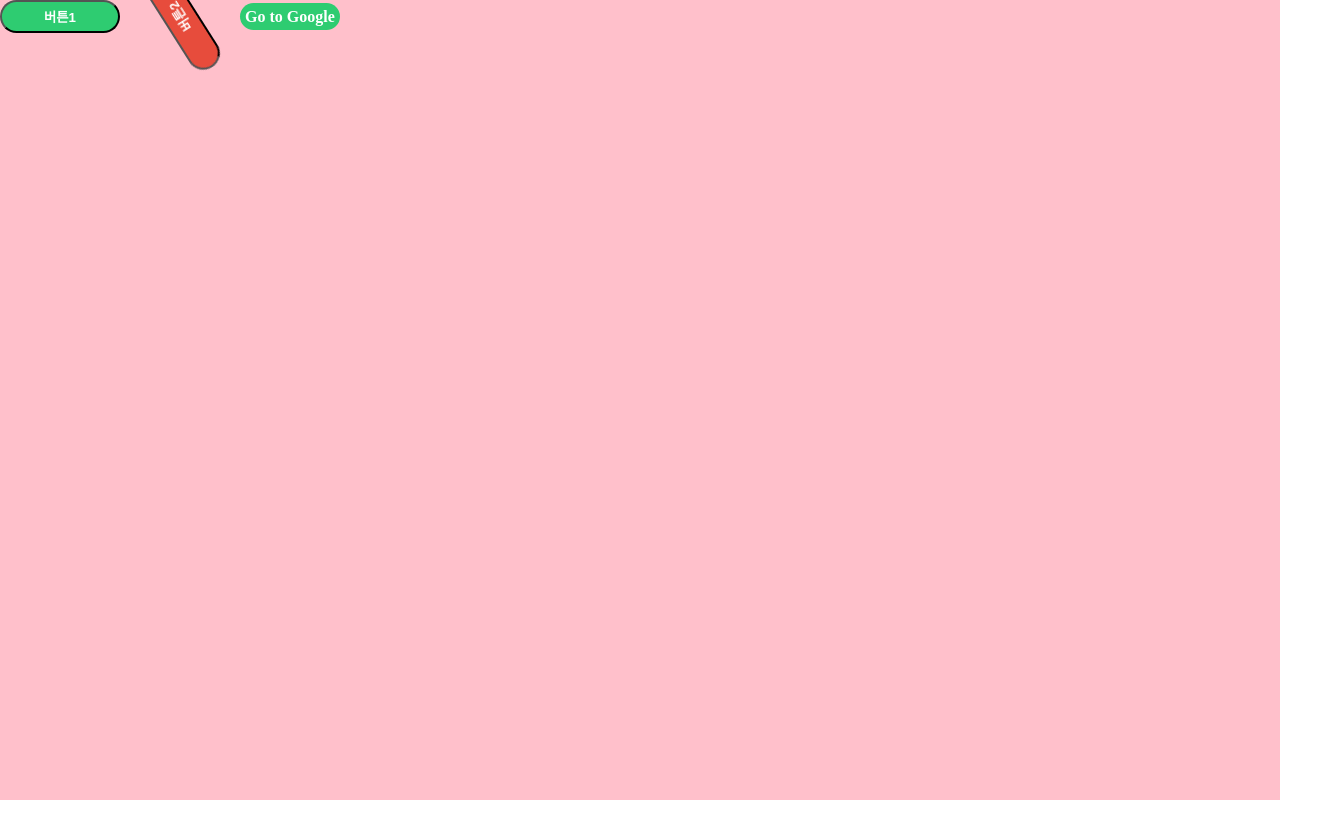
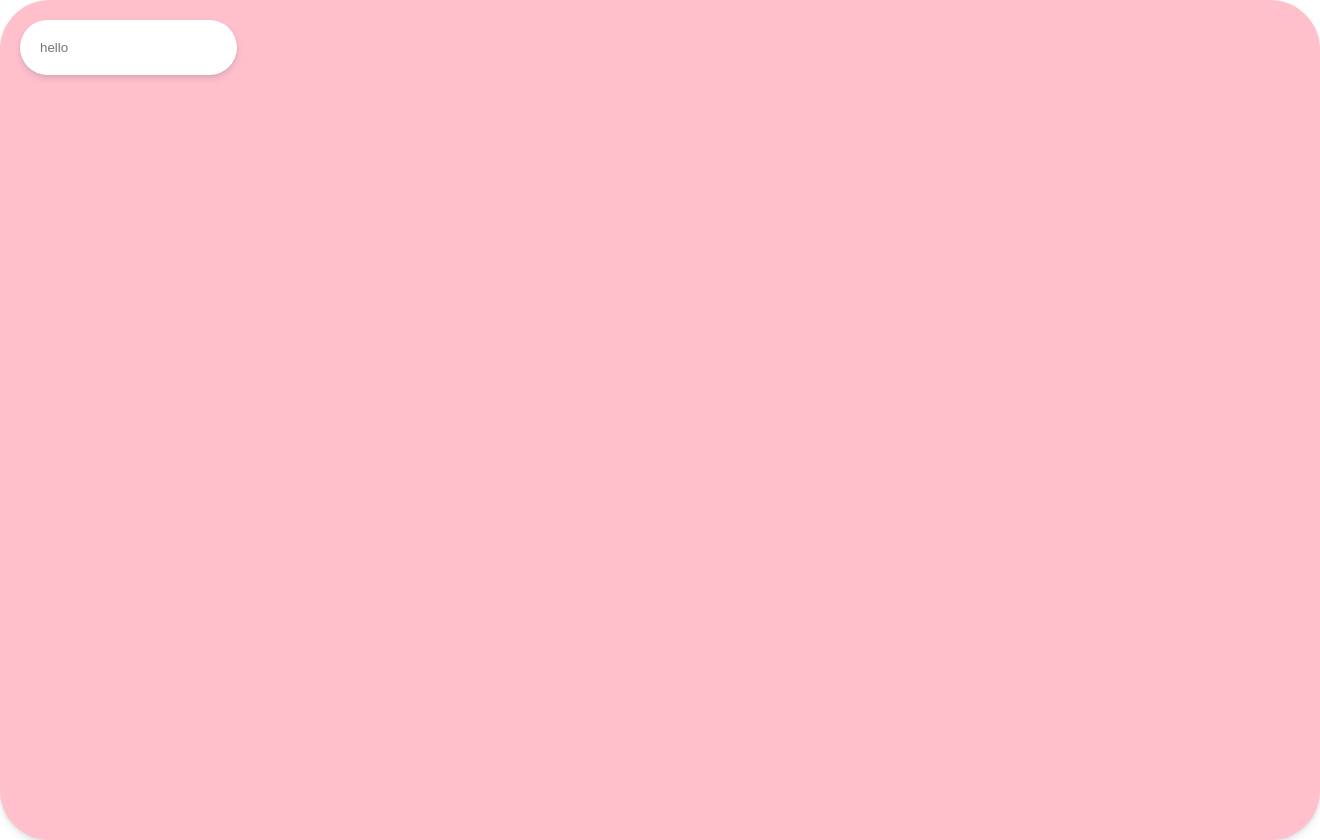
Before and after one commit to pongdang/blog.pongdang.me, a React (Create React App) app: page / in a window 1280 px wide. Shown: the whole page, 1320 px wide, since content can reach past the window. Before the commit the page ends 800 px from the top, so only its background shows below. Built offline with nearby package versions, Linux system fonts and the light colour scheme.

Commit message:
재활용할 수 있는 스타일

```diff
--- a/src/App.js
+++ b/src/App.js
@@ -1,4 +1,4 @@
-import styled, { createGlobalStyle, css, keyframes } from "styled-components";
+import styled, { createGlobalStyle, css } from "styled-components";
 
 const GlobalStyle = createGlobalStyle`
 body {
@@ -6,60 +6,39 @@
   padding:0;
 }
 `;
+
+const awesomeCard = css`
+  box-shadow: 0 4px 6px rgba(50, 50, 93, 0.11), 0 1px 3px rgba(0, 0, 0, 0.08);
+  background-color: white;
+  padding: 20px;
+  border-radius: 50px;
+`;
+
+const Container = styled.div`
+  height: 100vh;
+  width: 100%;
+  ${awesomeCard};
+  background-color: pink;
+`;
+
+const Input = styled.input.attrs({
+  // 속성을 넣어줄 수 있다
+  required: true,
+  placeholder: "hello",
+})`
+  border: none;
+  ${awesomeCard};
+`;
+
 function App() {
   return (
     <>
       <GlobalStyle />
       <Container>
-        <Button>버튼1</Button>
-        <Button danger rotationTime={3}>
-          버튼2
-        </Button>
-        <Anchor href="http://google.com">Go to Google</Anchor>
+        <Input />
       </Container>
     </>
   );
 }
 
-const Container = styled.div`
-  height: 100vh;
-  width: 100%;
-  background-color: pink;
-`;
-
-const Button = styled.button`
-  border-radius: 50px;
-  padding: 5px;
-  min-width: 120px;
-  color: white;
-  font-weight: 600;
-  -webkit-appearance: none;
-  cursor: pointer;
-  &:active,
-  &:focus {
-    outline: none;
-  }
-  background-color: ${(props) => (props.danger ? "#e74c3c" : "#2ecc71")};
-  ${(props) => {
-    if (props.danger) {
-      return css`
-        animation: ${rotation} ${props.rotationTime}s linear infinite;
-      `;
-    }
-  }}
-`;
-
-const Anchor = styled(Button.withComponent("a"))`
-  text-decoration: none;
-`;
-
-const rotation = keyframes`
-from {
-  transform: rotate(0deg);
-}
-to {
-  transform: rotate(360deg);
-}
-`;
-
 export default App;
```
